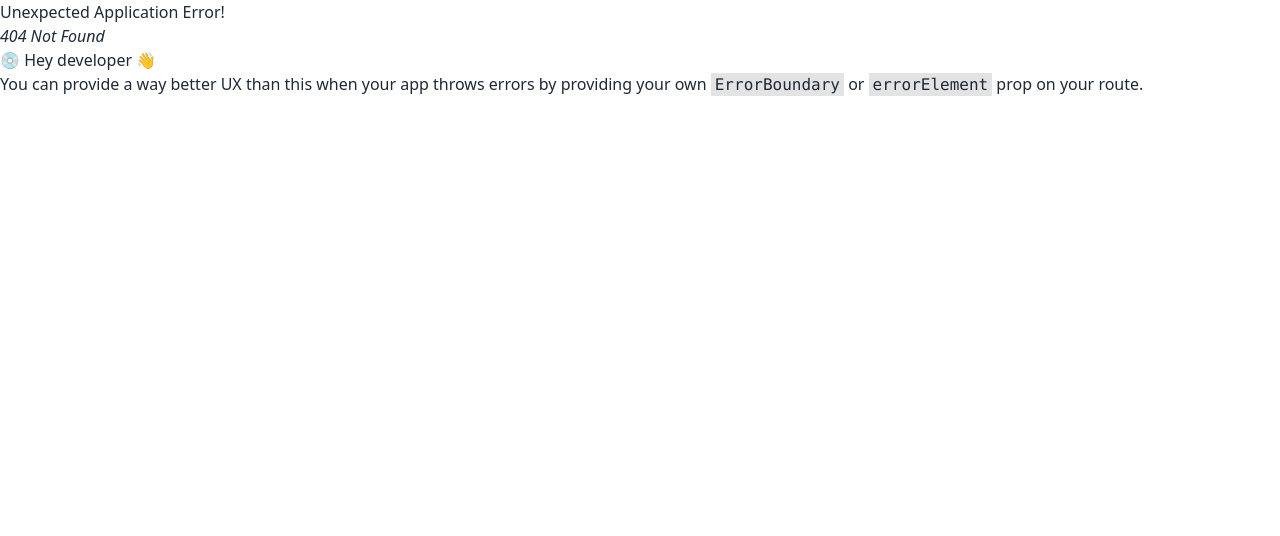
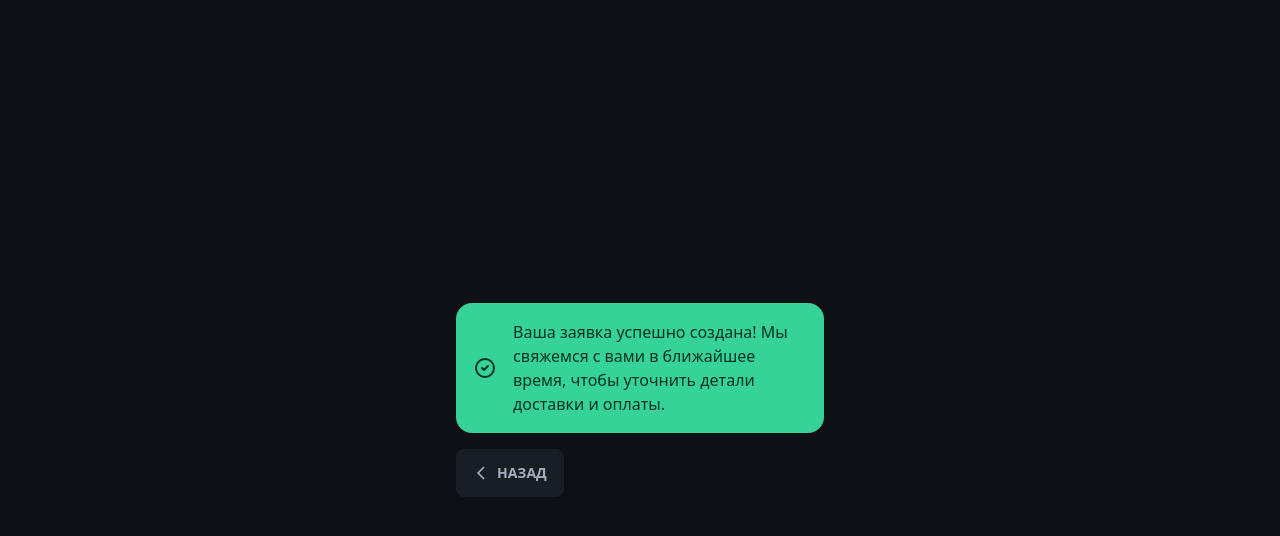
Before and after one commit to Sarylov/custom, a React (Vite) app: page /success in a window 1280 px wide. Before the commit this address had no page. Shown: the top 536 px of the page. Built offline with nearby package versions, Linux system fonts and the light colour scheme.

Commit message:
add success page

```diff
--- /dev/null
+++ b/src/pages/success.jsx
@@ -0,0 +1,39 @@
+import { useNavigate } from 'react-router-dom';
+
+export const Success = () => {
+  const navigate = useNavigate();
+  return (
+    <div className="flex flex-col gap-4 justify-center items-center w-full h-[100vh] container max-w-sm px-2">
+      <div className="alert alert-success">
+        <svg
+          xmlns="http://www.w3.org/2000/svg"
+          className="stroke-current shrink-0 h-6 w-6"
+          fill="none"
+          viewBox="0 0 24 24"
+        >
+          <path
+            strokeLinecap="round"
+            strokeLinejoin="round"
+            strokeWidth="2"
+            d="M9 12l2 2 4-4m6 2a9 9 0 11-18 0 9 9 0 0118 0z"
+          />
+        </svg>
+        <span>
+          Ваша заявка успешно создана! Мы свяжемся с вами в ближайшее время,
+          чтобы уточнить детали доставки и оплаты.
+        </span>
+      </div>
+      <button className="btn self-start" onClick={() => navigate('/')}>
+        <svg
+          className="h-4"
+          fill="currentColor"
+          viewBox="0 0 24 24"
+          xmlns="http://www.w3.org/2000/svg"
+        >
+          <path d="M17.51 3.87 15.73 2.1 5.84 12l9.9 9.9 1.77-1.77L9.38 12l8.13-8.13Z"></path>
+        </svg>
+        Назад
+      </button>
+    </div>
+  );
+};
--- a/src/router/router.jsx
+++ b/src/router/router.jsx
@@ -1,5 +1,6 @@
 import { createBrowserRouter } from 'react-router-dom';
 import { Whiteball } from '../pages/white-ball';
+import { Success } from '../pages/success';
 
 import { Root } from './root';
 
@@ -16,6 +17,10 @@ export const router = createBrowserRouter([
         path: 'whiteball',
         element: <Whiteball />,
       },
+      {
+        path: 'success',
+        element: <Success />,
+      },
     ],
   },
 ]);
```
